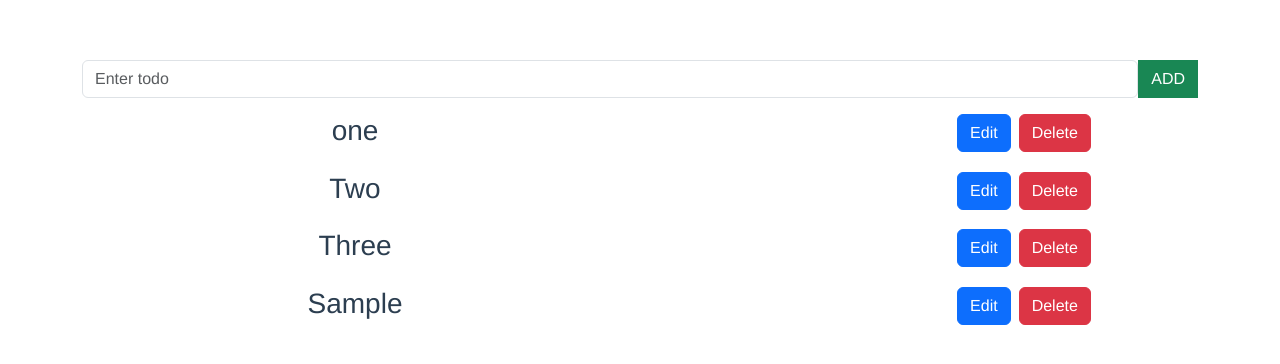
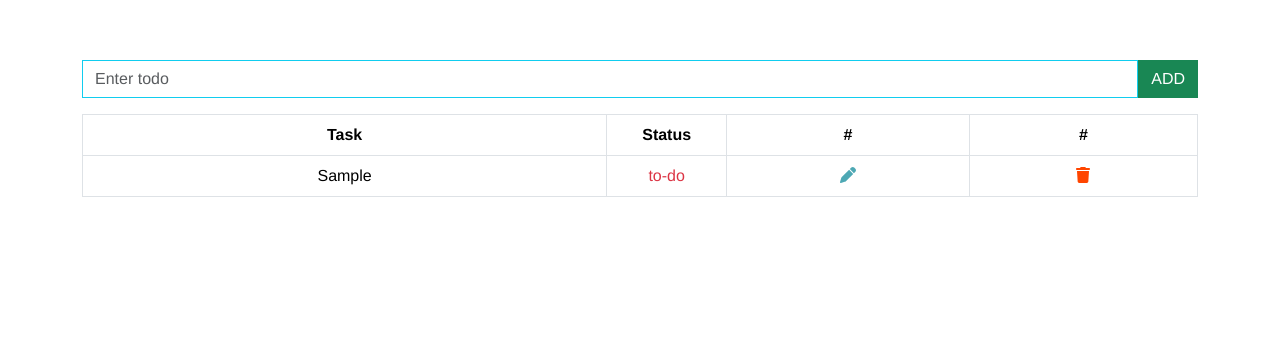
Before and after one commit to hninhnin0929/ToDoApp-V2, a Vue app: page / in a window 1280 px wide. Both pictures are taken after typing "Sample" into the empty fields and a click on the button "ADD". Shown: the top 364 px of the page. Built offline with nearby package versions, Linux system fonts and the light colour scheme.

Commit message:
combine with previous version

```diff
--- a/package.json
+++ b/package.json
@@ -19,6 +19,7 @@
     "vuex": "^3.6.2"
   },
   "devDependencies": {
+    "@fortawesome/fontawesome-free": "^6.4.0",
     "autoprefixer": "^7.1.2",
     "babel-core": "^6.22.1",
     "babel-helper-vue-jsx-merge-props": "^2.0.3",
--- a/src/App.vue
+++ b/src/App.vue
@@ -2,7 +2,6 @@
   <div id="app" class="container">
     <!-- <router-view/> -->
     <TodoInput />
-    <TodoList />
 
   </div>
 </template>
@@ -11,14 +10,12 @@
 
 import TodoInput from '@/components/TodoInput';
 import TodoList from '@/components/TodoList';
-import TodoItem from '@/components/TodoItem';
 
 export default {
   name: 'App',
   components: {
     TodoInput,
     TodoList,
-    TodoItem
   }
 }
 </script>
--- a/src/components/TodoInput.vue
+++ b/src/components/TodoInput.vue
@@ -1,38 +1,74 @@
 <template>
     <div>
-        <div class="d-flex">
-            <input @change="todoTextChange($event)" v-bind:value="todoText" type="text" class="form-control todoinput" placeholder="Enter todo"  >
+        <div class="d-flex mt-5">
+            <input  v-model="todoData.title" type="text" class="form-control add-task-field" placeholder="Enter todo" v-on:keydown.enter="addTodoI"/>
             <button @click="addTodoI" class="btn btn-success rounded-0">ADD</button>
         </div>
+        <TodoList :getTodo="getTodo"/>
     </div>
 </template>
 <script>
 import { mapActions } from "vuex";
 import { v1 } from 'uuid';
+import TodoList from "./TodoList.vue";
 
     export default {
         name: 'TodoInput',
+        components: {
+            TodoList
+        },
         data(){
             return{
-                todoText: ""
+                todoText: "",
+                todoData:  this.getObj(),
+
             }
         },
+        created(){
+            console.log("this is created func");
+
+        },
         methods: {
-            ...mapActions(["addTodo"]),
-            todoTextChange(e){
-                this.todoText = e.target.value;
-                console.log("todoTextChange ", this.todoText);
+            ...mapActions(["addTodo", "updateTodo"]),
+
+            addTodoI(){
+
+                if(this.todoData.title.length === 0) return;
+
+                if(this.todoData.id === 0){
+                    console.log("new save");
+                    this.todoData.id = v1();
+                    console.log(JSON.stringify(this.todoData));
+                    this.addTodo(
+                        this.todoData
+                    );
+                }else{
+                    console.log("update");
+                    this.updateTodo(this.todoData);
+                }
+                this.todoData = this.getObj();
             },
-            addTodoI(){
-                this.addTodo({
-                    id: v1(),
-                    title: this.todoText,
-                });
-                this.todoText = '';
-            }
+            getTodo(todo){
+                this.todoData = todo;
+                console.log("this.getTodo= ", JSON.stringify(todo));
+            },
+            getObj() {
+                return {
+                  id: 0,
+                  title: "",
+                  status: "to-do",
+                }
+            },
+
         }
     }
 </script>
 <style scoped>
+.add-task-field{
+  border-radius: 0;
+  /* border: none; */
+  background: transparent;
+  border: 1px solid #11cdef;
+}
 
 </style>
--- a/src/components/TodoItem.vue
+++ /dev/null
@@ -1,48 +0,0 @@
-<template>
-    <div>
-        <div class="row my-3 justify-content-between d-flex">
-            <!-- <h5 class="col-1">#1</h5> -->
-            <h3 v-if="!editing" class="col-6">{{ todo.title }}</h3>
-            <input v-else v-bind:value="todoText" @change="todoTextChange" type="text" class="col form-control" />
-            <div class="col-4">
-                <button @click="updateTodoI(todo)" class="btn btn-primary mx-2 ">{{ editing ? 'Update' : 'Edit'}}</button>
-                <button @click="deleteTodo(todo.id)" class="btn btn-danger ">Delete</button>
-            </div>
-
-        </div>
-    </div>
-</template>
-<script>
-    import { mapActions } from "vuex";
-    export default {
-        name: 'TodoItem',
-        props: {
-            todo: {},
-        },
-        data(){
-            return{
-                todoText: "",
-                editing: false
-            }
-        },
-        methods: {
-            ...mapActions(["deleteTodo", "updateTodo"]),
-            todoTextChange(e){
-                this.todoText = e.target.value;
-            },
-            updateTodoI(todo){
-                this.editing = !this.editing;
-                console.log(this.editing);
-                if(this.editing){
-                    this.todoText = todo.title;
-                    this.updateTodo(todo);
-                }else{
-                    todo.title = this.todoText;
-                }
-            }
-        },
-    }
-</script>
-<style scoped>
-
-</style>
--- a/src/components/TodoList.vue
+++ b/src/components/TodoList.vue
@@ -1,4 +1,4 @@
-<template>
+<!-- <template>
     <div>
         <div v-for="todo in allTodos" :key="todo.id">
             <TodoItem :todo="todo"/>
@@ -20,3 +20,97 @@
 </script>
 <style scoped>
 </style>
+ -->
+
+ <template>
+   <table class="table table-bordered mt-3">
+        <thead>
+          <tr>
+            <th scope="col">Task</th>
+            <th scope="col">Status</th>
+            <th scope="col" class="text-center">#</th>
+            <th scope="col" class="text-center">#</th>
+          </tr>
+        </thead>
+        <tbody>
+          <tr v-for="(todo, index) in allTodos" :key="index">
+            <td>
+              <span :class="{'finished': todo.status === 'finished'}">
+                {{ todo.title }}
+              </span>
+            </td>
+            <td style="width: 120px;">
+              <span @click="changeStatus(todo, index)" class="pointer"
+                :class="{'text-danger': todo.status === 'to-do',
+                'text-warning': todo.status === 'in-progress',
+                'text-success': todo.status === 'finished'
+              }">
+                {{ todo.status }}
+              </span>
+            </td>
+            <td>
+              <div class="text-center pointer" @click="getTodo(todo)">
+                <span class="fa fa-pen"></span>
+              </div>
+            </td>
+            <td>
+              <div class="text-center pointer" @click="deleteTodo(todo.id)">
+                <span class="fa fa-trash"></span>
+              </div>
+            </td>
+          </tr>
+        </tbody>
+      </table>
+</template>
+<script>
+
+    import { mapGetters } from "vuex";
+    import { mapActions } from "vuex";
+
+    export default {
+        name: 'TodoList',
+        components: {
+
+        },
+        computed: {
+            ...mapGetters(['allTodos'])
+        },
+        props: {
+            getTodo: Function,
+        },
+        data(){
+            return{
+                todoText: "",
+                availableStatuses: ['to-do', 'in-progress', 'finished'],
+            }
+        },
+        methods: {
+            ...mapActions(["deleteTodo", "updateTodo"]),
+            changeStatus(todo, index){
+                let nextIndex = this.availableStatuses.indexOf(this.allTodos[index].status);
+                if(++nextIndex > 2) nextIndex = 0;
+                todo.status = this.availableStatuses[nextIndex];
+                //this.update_status(todo);
+                this.updateTodo(todo);
+            },
+        }
+    }
+</script>
+<style scoped>
+
+    .pointer {
+        cursor: pointer;
+    }
+    .finished {
+    text-decoration: line-through;
+    }
+    th {
+        background-color: #c2e2c6;
+    }
+    .fa-pen {
+        color: #4da8b4;
+    }
+    .fa-trash {
+        color: orangered;
+    }
+</style>
--- a/src/main.js
+++ b/src/main.js
@@ -4,6 +4,8 @@ import Vue from 'vue'
 import App from './App'
 import router from './router'
 import 'bootstrap/dist/css/bootstrap.min.css'
+import '@fortawesome/fontawesome-free/css/all.css'
+import '@fortawesome/fontawesome-free/js/all.js'
 
 import store from "./store";
 
--- a/src/store/index.js
+++ b/src/store/index.js
@@ -2,25 +2,17 @@ import Vue from 'vue'
 import Vuex from 'vuex'
 
 Vue.use(Vuex)
-
+const STORAGE_KEY = 'vue-todo-appv2';
 export default new Vuex.Store({
     state: {
-        todos: [
-            {
-                id: 1,
-                title: "one",
-            },
-            {
-                id: 2,
-                title: "Two",
-            },
-            {
-                id: 3,
-                title: "Three",
-            },
+        // todos: [
 
-        ]
+
+        // ]
+        todos: JSON.parse(localStorage.getItem(STORAGE_KEY) || '[]')
+
     },
+
     getters: {
         allTodos: (state) => state.todos,
     },
@@ -34,23 +26,32 @@ export default new Vuex.Store({
         updateTodo({commit}, todo){
             commit("update_todo", todo);
         },
+        updateStatus({commit}, todo){
+            commit("update_status", todo);
+        }
     },
     mutations: {
         add_todo(state, todo){
             state.todos.push(todo);
+
             console.log(todo);
-            console.log(state.todos)
+            console.log(state.todos);
+            localStorage.setItem(STORAGE_KEY, JSON.stringify(state.todos));
+
         },
         delete_todo(state, id){
             state.todos = state.todos.filter(todo=> todo.id != id);
+            localStorage.setItem(STORAGE_KEY, JSON.stringify(state.todos));
         },
         update_todo(state, todo){
             let index = state.todos.findIndex(t=> t.id == todo.id);
             console.log(index);
             if(index != -1){
                 state.todos[index] = todo;
+                localStorage.setItem(STORAGE_KEY, JSON.stringify(state.todos));
             }
-        }
+
+        },
     },
     modules: {
 
```
Also changed, not shown: 1 other file (tests, documents, lock files or other folders).
